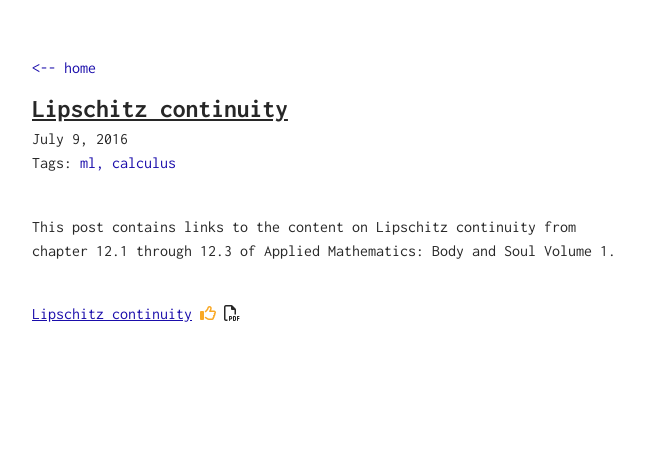
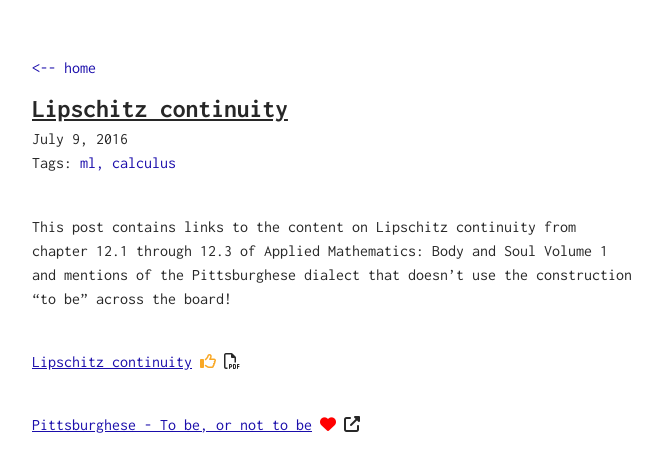
Before and after one commit to pbamotra/sciontist, a Jekyll site: the page built from _posts/2016-07-09-lipschitz-continuity-pittsburghese-to-be.md, in a window 1280 px wide. Shown: the top 472 px of the page, without its empty margins (308-970 px from the left). Built offline with Jekyll 4.4.1, drawn with Linux system fonts in a browser that asks for light colours; nearby versions of some CDN libraries; a script that is not in the unit is left out.

Commit message:
Jul 9: 2: Pittsburghese

```diff
--- a/_posts/2016-07-09-lipschitz-continuity.md
+++ b/_posts/2016-07-09-lipschitz-continuity-pittsburghese-to-be.md
@@ -8,8 +8,12 @@ _url:
     type: fa-file-pdf-o
     uri: http://www.springer.com/cda/content/document/cda_downloaddocument/9783540008903-c1.pdf
     heart: <span style="color:#f9a825" title="Simple and Best!"><i class="fa fa-thumbs-o-up" aria-hidden="true"></i></span>
+  - title: Pittsburghese - To be, or not to be
+    type: fa-external-link
+    uri: http://theglassblock.com/2016/07/07/pittsburghese-expertise-dropping-to-be/
+    heart: <span style="color:red" title="I love it!"><i class="fa fa-heart" aria-hidden="true"></i></span>
 ---
-This post contains links to the content on Lipschitz continuity from chapter 12.1 through 12.3 of Applied Mathematics: Body and Soul Volume 1.
+This post contains links to the content on Lipschitz continuity from chapter 12.1 through 12.3 of Applied Mathematics: Body and Soul Volume 1 and mentions of the Pittsburghese dialect that doesn’t use the construction “to be” across the board!
 
 {% for p in page._url %}
 {% if p.heart %}
```
